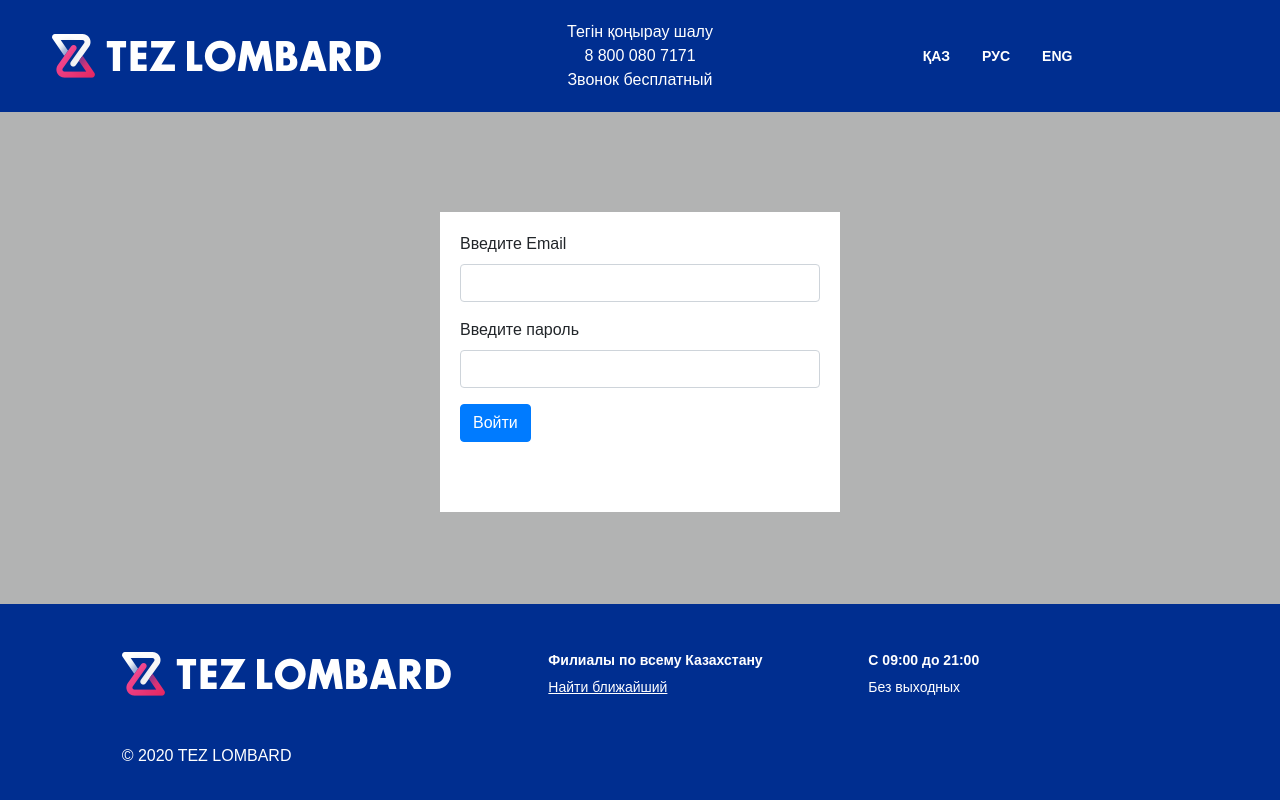
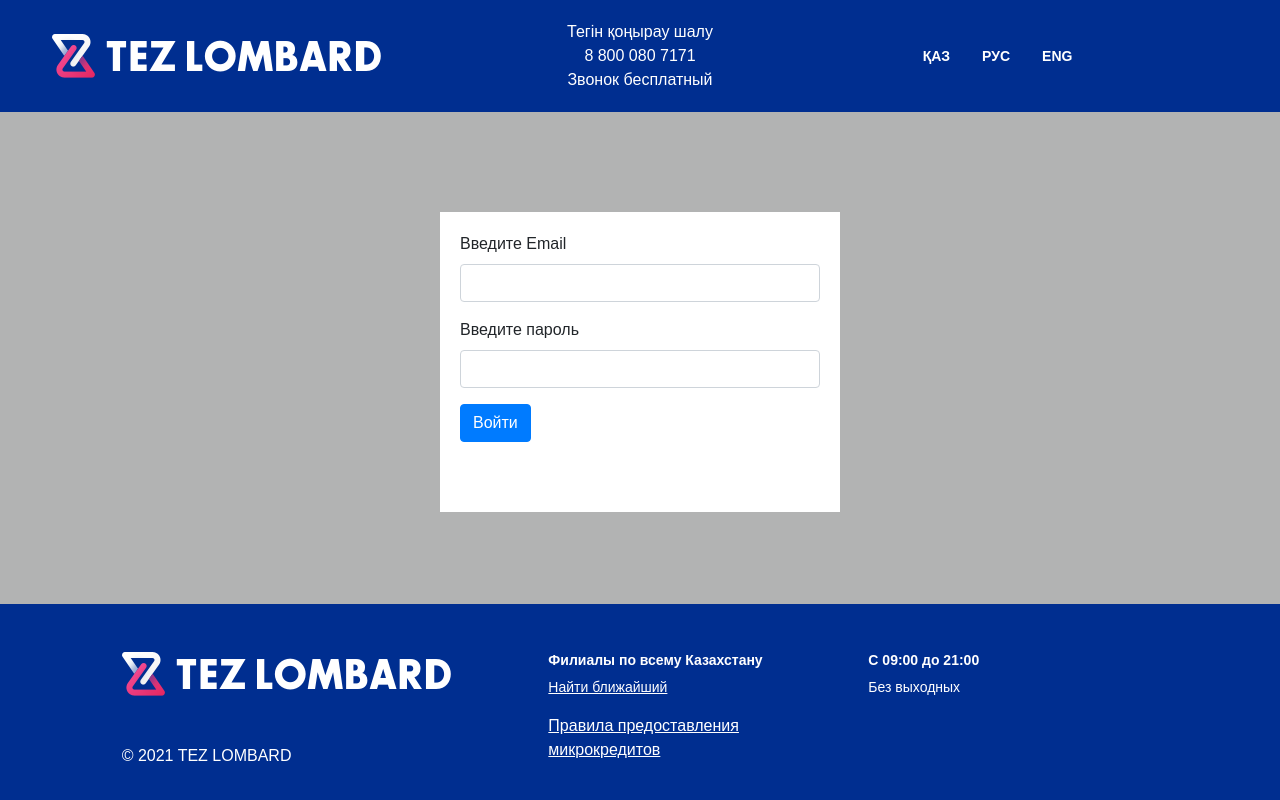
Before and after one commit to Livsnekad42/lombard, a Vue app in the folder frontend/: page /sign-in-admin in a window 1280 px wide. Shown: the top 800 px of the page. Built offline with nearby package versions, Linux system fonts and the light colour scheme; what v-mask would draw is missing.

Commit message:
set url documents in footer

```diff
--- a/frontend/src/components/Layouts/Footer.vue
+++ b/frontend/src/components/Layouts/Footer.vue
@@ -4,7 +4,7 @@
       <div class="row" id="footer-wrap">
         <div class="col-md-4 mt-md-0 mt-3 ml-auto">
           <img src="@/assets/images/Group5Copy.png" class="logo" />
-          <p class="mt-5">© 2020 TEZ LOMBARD</p>
+          <p class="mt-5">© 2021 TEZ LOMBARD</p>
         </div>
         <div class="col-md-3 mb-md-0 mb-3">
           <h4>Филиалы по всему Казахстану</h4>
@@ -14,6 +14,7 @@
               <a href="#!">Найти ближайший</a>
             </li>
           </ul>
+          <a href="http://test.tezlombard.kz/media/Pravila_MK_TEZ_LOMBARD.pdf" target="_blank" style="color: white; text-decoration: underline;"> Правила предоставления микрокредитов </a>
         </div>
         <div class="col-md-2 mb-md-0 mb-3">
           <h4>С 09:00 до 21:00</h4>
```
